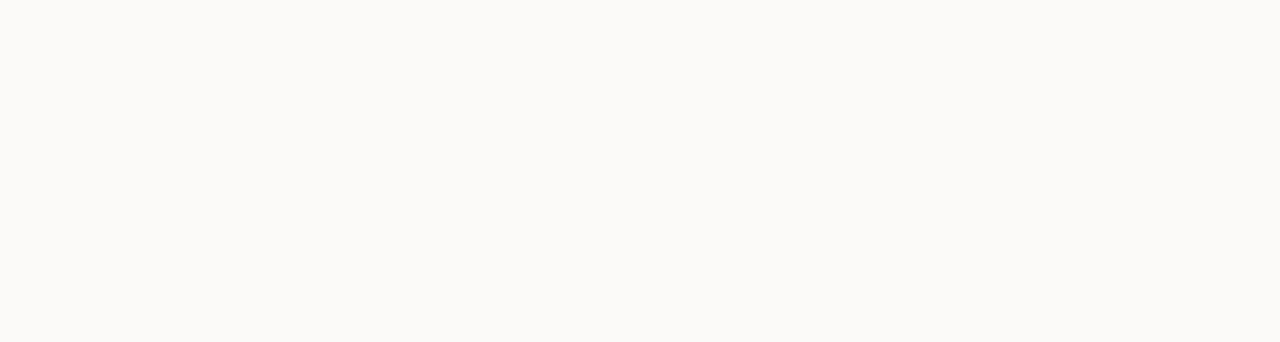
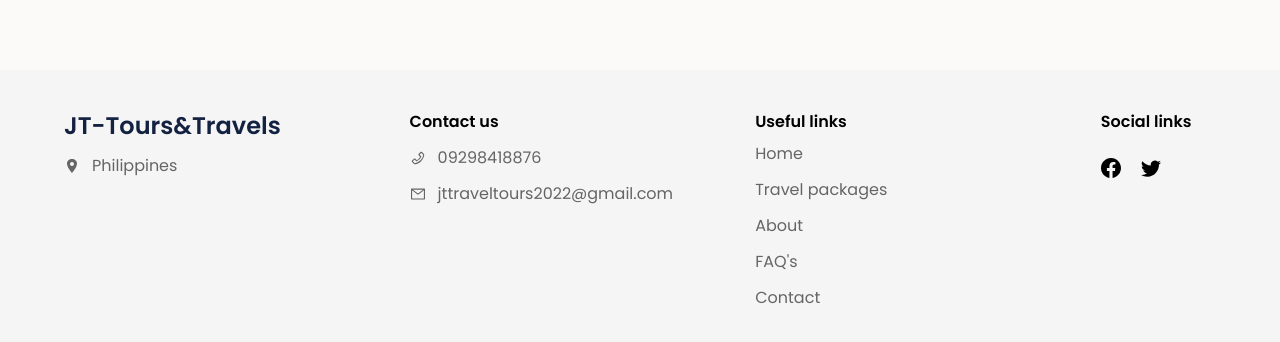
Before and after one commit to kennethvega/jt-toursandtravels.com, a React (Vite) app: page / in a window 1280 px wide. Shown: the part 2078-2420 px from the top of the page. Before the commit the page ends 2108 px from the top, so only its background shows below. Built offline with nearby package versions, Linux system fonts and the light colour scheme; no server answers.

Commit message:
footer in desktop done

```diff
--- a/src/App.tsx
+++ b/src/App.tsx
@@ -1,6 +1,6 @@
-import Navbar from './component/navigation/NavbarDesktop';
-
 import { BrowserRouter, Route, Routes } from 'react-router-dom';
+import Footer from './component/Footer';
+import NavbarDesktop from './component/navigation/NavbarDesktop';
 import Test from './component/Test';
 import Home from './pages/Home';
 
@@ -8,11 +8,12 @@
   return (
     <>
       <BrowserRouter>
-        <Navbar />
+        <NavbarDesktop />
         <Routes>
           <Route path="/" element={<Home />} />
           <Route path="/tour/:id" element={<Test />} />
         </Routes>
+        <Footer />
       </BrowserRouter>
     </>
   );
--- a/src/component/Contact.tsx
+++ b/src/component/Contact.tsx
@@ -7,7 +7,7 @@
       <div className="flex justify-center">
         <h3 className="mb-2  text-2xl font-semibold text-darkBlue border-b-8 border-blue py-2">CONTACT US</h3>
       </div>
-      <p className="text-center mt-6 text-xl">
+      <p className="text-center mt-6 text-xl pb-10">
         Any concerns or a question ? feel free to email us @
         <a className="underline cursor-pointer text-blue" href="mailto:jttraveltours2022@gmail.com" aria-label="jttraveltours2022@gmail.com">
           jttraveltours2022@gmail.com
--- /dev/null
+++ b/src/component/Footer.tsx
@@ -0,0 +1,75 @@
+import { AiOutlinePhone, AiOutlineMail } from 'react-icons/ai';
+import { IoLocationSharp } from 'react-icons/io5';
+import Container from './utility/Container';
+import { HashLink as Link } from 'react-router-hash-link';
+import { BsFacebook, BsTwitter } from 'react-icons/bs';
+const Footer = () => {
+  return (
+    <footer className="p-10 pt-10 bg-[#F5F5F5] w-full">
+      <Container>
+        <div className="grid grid-cols-4-custom  gap-10">
+          <div className="flex flex-col gap-3">
+            <h1 className="text-2xl font-semibold text-darkBlue">JT-Tours&Travels</h1>
+            <span className="flex items-center gap-3 text-gray">
+              <IoLocationSharp /> Philippines
+            </span>
+          </div>
+          <div className="flex flex-col gap-3">
+            <p className="font-semibold">Contact us</p>
+            <span className="flex items-center gap-3 text-gray">
+              <AiOutlinePhone /> 09298418876
+            </span>
+            <span className="flex items-center gap-3 text-gray">
+              <AiOutlineMail />
+              <a href="mailto:jttraveltours2022@gmail.com" aria-label="jttraveltours2022@gmail.com">
+                jttraveltours2022@gmail.com
+              </a>
+            </span>
+          </div>
+
+          <div>
+            <p className="font-semibold">Useful links</p>
+            <div className="flex gap-10">
+              <ul className="flex flex-col gap-3 mt-2">
+                <li>
+                  <Link to="/#" className="link">
+                    Home
+                  </Link>
+                </li>
+                <li>
+                  <Link to="/#product" className="link ">
+                    Travel packages
+                  </Link>
+                </li>
+                <li>
+                  <Link to="/#about" className="link ">
+                    About
+                  </Link>
+                </li>
+                <li>
+                  <Link to="/#faq" className="link">
+                    FAQ's
+                  </Link>
+                </li>
+                <li>
+                  <Link to="/#contact" className="link ">
+                    Contact
+                  </Link>
+                </li>
+              </ul>
+            </div>
+          </div>
+          <div>
+            <p className="font-semibold">Social links</p>
+            <div className="flex gap-5 mt-6 text-xl">
+              <BsFacebook className="cursor-pointer" />
+              <BsTwitter className="cursor-not-allowed" />
+            </div>
+          </div>
+        </div>
+      </Container>
+    </footer>
+  );
+};
+
+export default Footer;
--- a/src/component/navigation/NavbarDesktop.tsx
+++ b/src/component/navigation/NavbarDesktop.tsx
@@ -9,7 +9,7 @@
 const NavbarDesktop = () => {
   const scrollPosition = useScrollPosition();
   return (
-    <div className={classNames(scrollPosition > 100 ? 'shadow' : 'shadow-none', `sticky top-0  z-50 w-full bg-white `)}>
+    <header className={classNames(scrollPosition > 100 ? 'shadow' : 'shadow-none', `sticky top-0  z-50 w-full bg-white `)}>
       <Container>
         <motion.div initial={{ y: -30, opacity: 0 }} animate={{ y: 0, opacity: 1 }} transition={{ duration: 0.3, ease: 'easeInOut' }} className="h-16 flex justify-between items-center">
           <Link to="/#">
@@ -44,7 +44,7 @@
           </ul>
         </motion.div>
       </Container>
-    </div>
+    </header>
   );
 };
 
--- a/src/component/product/ToursCard.tsx
+++ b/src/component/product/ToursCard.tsx
@@ -9,7 +9,7 @@
 
 const ToursCard = ({ product }: ToursCardProps) => {
   return (
-    <motion.div layout initial={{ opacity: 0, y: 30 }} animate={{ opacity: 1, y: 0 }} exit={{ opacity: 0, y: 30 }} transition={{ duration: 0.3 }} className="bg-[#fff] rounded-md shadow overflow-hidden">
+    <motion.div layout initial={{ opacity: 0, y: 30 }} animate={{ opacity: 1, y: 0 }} exit={{ opacity: 0, y: 30 }} transition={{ duration: 0.3 }} className="bg-[#fff] rounded-md shadow overflow-hidden border-b-4 border-blue">
       <img src={product.image?.imageURL} alt="tours image" className="w-[20rem]" />
       <div className="p-2">
         <div className="flex justify-between">
--- a/src/pages/Home.tsx
+++ b/src/pages/Home.tsx
@@ -6,9 +6,10 @@
 import Review from '../component/review/Review';
 import { motion } from 'framer-motion';
 import Contact from '../component/Contact';
+
 const Home = () => {
   return (
-    <>
+    <main>
       <Hero />
       <section id="product" className="pt-[64px]">
         <Tours />
@@ -23,7 +24,7 @@
       <section className="-mt-10 pb-10">
         <Contact />
       </section>
-    </>
+    </main>
   );
 };
 
--- a/src/styles/global.css
+++ b/src/styles/global.css
@@ -87,3 +87,7 @@
   transform: rotate(-360deg);
   transition: transform 300ms ease;
 }
+
+.grid-cols-4-custom {
+  grid-template-columns: 1fr 1fr 1fr 10%;
+}
```
